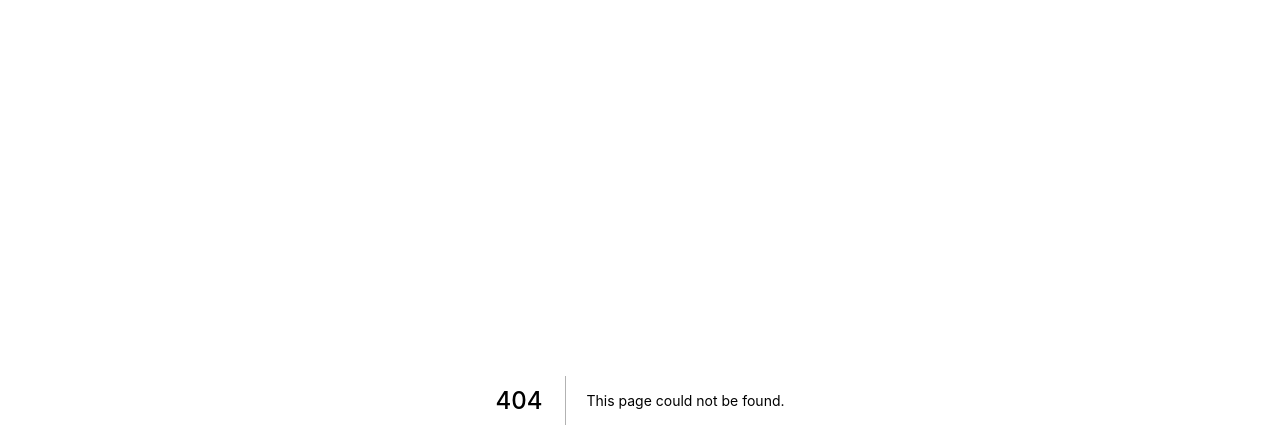
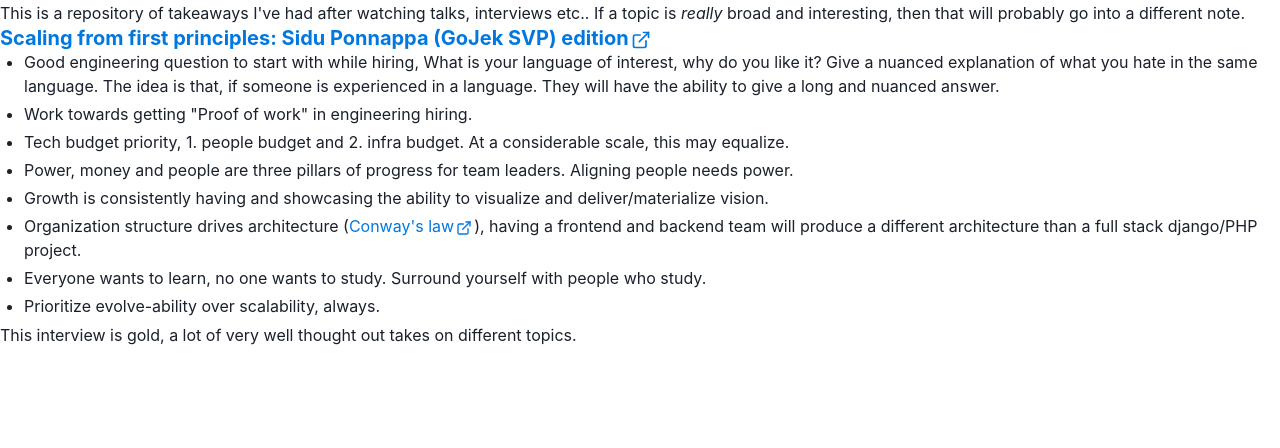
Before and after one commit to BharatKalluri/bharatkalluri.com, a Next.js app: page /note/notes-on-videos in a window 1280 px wide. Before the commit this address had no page. Shown: the top 448 px of the page. Built offline with nearby package versions, Linux system fonts and the light colour scheme.

Commit message:
Notes on scaling from first principles

```diff
--- a/components/MDXComponents.tsx
+++ b/components/MDXComponents.tsx
@@ -10,6 +10,7 @@ export const MDXComponents = {
     h1: (props: any) => <Heading as="h1" size="2xl" {...props} />,
     h2: (props: any) => <Heading as="h1" size="xl" {...props} />,
     h3: (props: any) => <Heading as="h1" size="xl" {...props} />,
+    h4: (props: any) => <Heading as="h1" size="md" {...props} />,
     inlineCode: (props: any) => <Code colorScheme="blue" {...props} />,
     code: CustomCodeBlock,
     p: (props: any) => <Text as="p" lineHeight="tall" {...props} />,
--- /dev/null
+++ b/pages/note/notes-on-videos.mdx
@@ -0,0 +1,23 @@
+---
+title: Notes on talks/interviews
+publishedAt: "2021-01-21"
+---
+
+This is a repository of takeaways I've had after watching talks, interviews etc.. If a topic is _really_ broad and
+interesting, then that will probably go into a different note.
+
+#### [Scaling from first principles: Sidu Ponnappa (GoJek SVP) edition](https://www.youtube.com/watch?v=5mQonnU8yBU)
+
+-   Good engineering question to start with while hiring, What is your language of interest, why do you like it? Give a nuanced
+    explanation of what you hate in the same language. The idea is that, if someone is experienced in a language. They will
+    have the ability to give a long and nuanced answer.
+-   Work towards getting "Proof of work" in engineering hiring.
+-   Tech budget priority, 1. people budget and 2. infra budget. At a considerable scale, this may equalize.
+-   Power, money and people are three pillars of progress for team leaders. Aligning people needs power.
+-   Growth is consistently having and showcasing the ability to visualize and deliver/materialize vision.
+-   Organization structure drives architecture ([Conway's law](https://en.wikipedia.org/wiki/Conway%27s_law)),
+    having a frontend and backend team will produce a different architecture than a full stack django/PHP project.
+-   Everyone wants to learn, no one wants to study. Surround yourself with people who study.
+-   Prioritize evolve-ability over scalability, always.
+
+This interview is gold, a lot of very well thought out takes on different topics.
```
